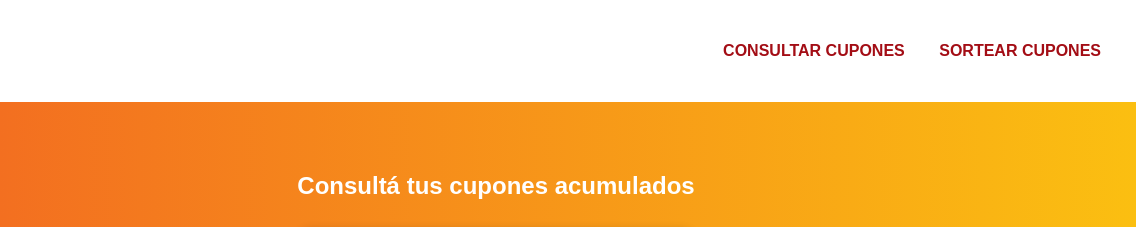
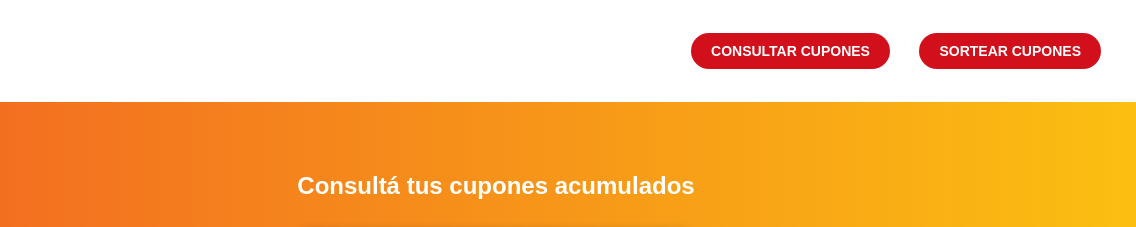
Before and after one commit to enzomcg1/Colon-coupon-, a plain HTML site: page index.html in a window 1280 px wide. Shown: the top 227 px of the page, 144-1280 px from the left. Drawn offline with Linux system fonts and the light colour scheme.

Commit message:
ultimando detalles para la version final de la demo

```diff
--- a/index.html
+++ b/index.html
@@ -9,6 +9,22 @@
     * {
       box-sizing: border-box;
     }
+
+    .boton-nav {
+  display: inline-block;
+  background-color: #d1101c;
+  color: white;
+  padding: 10px 20px;
+  margin-left: 10px;
+  border-radius: 25px;
+  font-size: 14px;
+  transition: background-color 0.3s ease;
+  text-decoration: none;
+}
+
+.boton-nav:hover {
+  background-color: #a30d15;
+}
 
     body {
       font-family: 'Arial', sans-serif;
@@ -106,10 +122,10 @@
 <body>
   <header>
     <img src="colonsa.png" alt="Logo nuevo" class="logo">
-    <nav>
-      <a href="index.html">CONSULTAR CUPONES</a>
-      <a href="sorteo.html">SORTEAR CUPONES</a>
-    </nav>
+   <nav>
+  <a href="index.html" class="boton-nav">CONSULTAR CUPONES</a>
+  <a href="sorteo.html" class="boton-nav">SORTEAR CUPONES</a>
+</nav>
   </header>
 
   <main>
```
